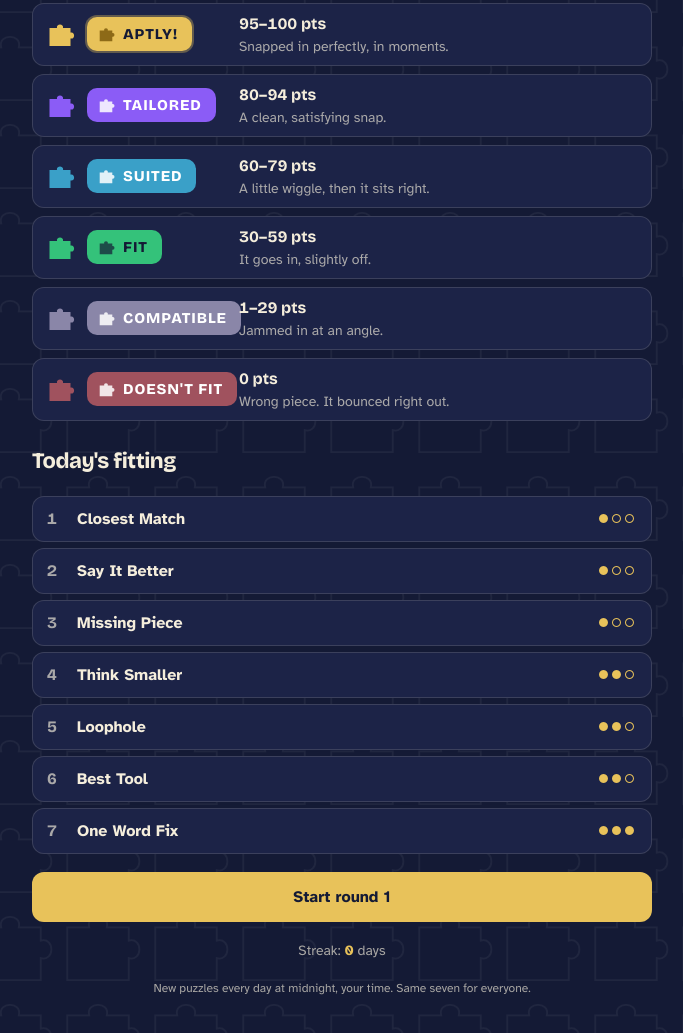
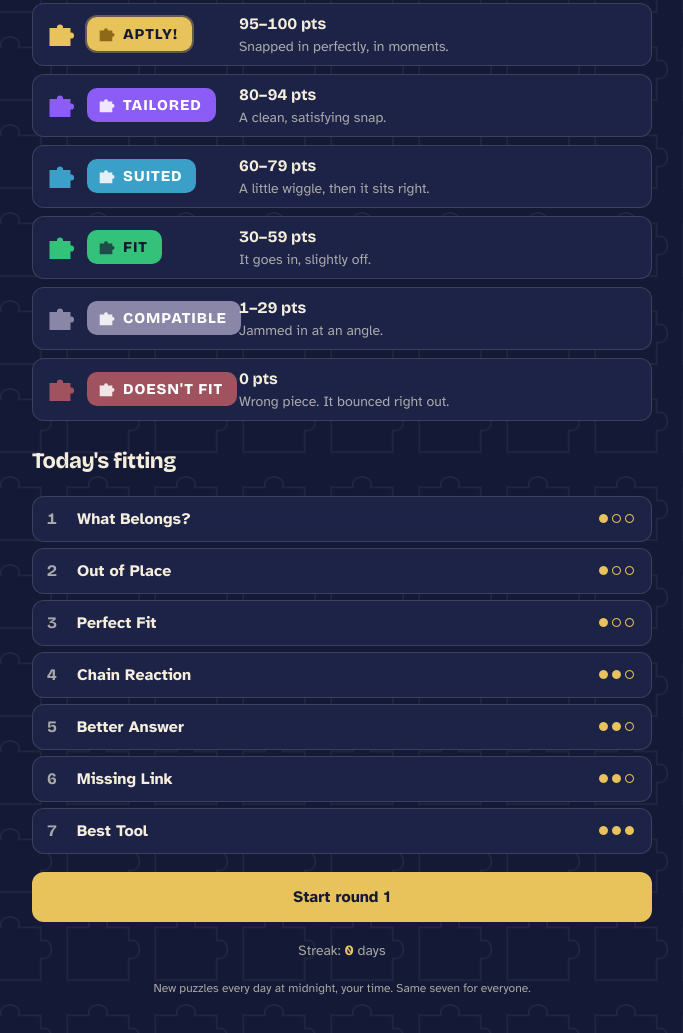
Before and after one commit to jhonnykeidenred-netizen/aptly, a plain HTML site: page index.html in a window 1280 px wide. Shown: the part 595-1628 px from the top of the page, without its empty margins (298-981 px from the left). Drawn offline with nearby package versions, Linux system fonts and the light colour scheme.

Commit message:
Remove the Say It Better category
Co-Authored-By: Claude Opus 5.5 <noreply@anthropic.com>

```diff
--- a/index.html
+++ b/index.html
@@ -306,7 +306,6 @@ const CATS = {
   closest: {n:"Closest Match",  h:"Guess the number. We'll say higher or lower, and how warm you are."},
   tool:    {n:"Best Tool",      h:"Pick the most effective tool for the job."},
   ladder:  {n:"Word Ladder",    h:"Each rung changes exactly one letter. Fill in the missing rung."},
-  say:     {n:"Say It Better",  h:"Rewrite it shorter and sharper, inside the word limit."},
   chain:   {n:"Chain Reaction", h:"Each answer joins onto the word before it to make a new word."},
   smaller: {n:"Think Smaller",  h:"Answer, then answer again as the rule gets tighter."},
   piece:   {n:"Missing Piece",  h:"Name the step that's missing from the process."}
@@ -474,13 +473,6 @@ const P = [
 {id:"lad7",c:"ladder",d:3,t:"ladder",r:["HATE","HAVE",null,"LOVE"],a:["hove","lave"]},
 {id:"lad8",c:"ladder",d:3,t:"ladder",r:["WORK",null,"PORT","POET"],a:["pork","wort"]},
 
-/* Say It Better */
-{id:"say1",c:"say",d:1,t:"say",q:"“At this point in time, we are currently in the process of reviewing your application.”",max:6,k:[["review","look","consider","assess","check","read","evaluat"],["application","app","submission","form"]],show:"“We're reviewing your application.”"},
-{id:"say2",c:"say",d:1,t:"say",q:"“Due to the fact that it was raining, the game was cancelled.”",max:5,k:[["rain","wet","storm","weather","downpour","shower"],["cancel","called off","postpone","scrap","off","abandon","washed out","stopped"]],show:"“Rain cancelled the game.”"},
-{id:"say3",c:"say",d:1,t:"say",q:"“In my personal opinion, I think that we should probably maybe leave now.”",max:4,k:[["leave","go","head","depart","exit","split","move","off"]],ban:["think","opinion","maybe","probably"],show:"“We should leave now.” or “Let's go.”"},
-{id:"say4",c:"say",d:2,t:"say",q:"“The meeting that was scheduled for Monday has been moved to a later date.”",max:5,k:[["meeting"],["monday"],["postpone","move","delay","reschedul","push","later","shift","bump"]],show:"“Monday's meeting is postponed.”"},
-{id:"say5",c:"say",d:2,t:"say",q:"Sum up the story of <i>Romeo and Juliet</i>.",max:5,k:[["love","lover","romance","romantic","sweetheart","couple"],["die","died","dead","death","tragedy","tragic","poison","suicide","kill","doom","end badly"]],show:"“Young lovers die tragically.”"},
-{id:"say6",c:"say",d:3,t:"say",q:"Kindly tell a friend their essay needs to be shorter. Don't use the words “too”, “long” or “bad”.",max:8,k:[["short","shorten","trim","cut","tighten","concise","condense","brief","length","word count","words","edit","tighter","punchier","leaner","less"]],ban:["too","long","bad"],show:"“Great ideas. Could you trim it a little?”"},
 
 /* Chain Reaction */
 {id:"chain1",c:"chain",d:1,t:"steps",start:"SUN",s:[{q:"SUN + ___ : a tall yellow bloom",a:["flower"]},{q:"FLOWER + ___ : what you grow it in",a:["pot","bed"]},{q:"POT + ___ : a shared meal where everyone brings a dish",a:["luck"]}],note:"If you said FLOWERBED, the last clue still wants POTLUCK."},
@@ -606,7 +598,7 @@ const LAUNCH=Math.floor(Date.UTC(2026,10,18)/864e5);
 function dayPicks(D){
   const perm=shuffle(CAT_ORDER,777), out=[];
   for(let i=0;i<7;i++){
-    const idx=D*7+i, c=perm[idx%15], k=Math.floor(idx/15);
+    const N=CAT_ORDER.length, idx=D*7+i, c=perm[idx%N], k=Math.floor(idx/N);
     const all=P.filter(p=>p.c===c), hard=all.filter(p=>p.d===3), rest=all.filter(p=>p.d<3);
     let pool=(i===6&&hard.length)?hard:(rest.length?rest:all);
     pool=shuffle(pool,hash(c)+(i===6?99:0));
```
Also changed, not shown: 1 other file.
